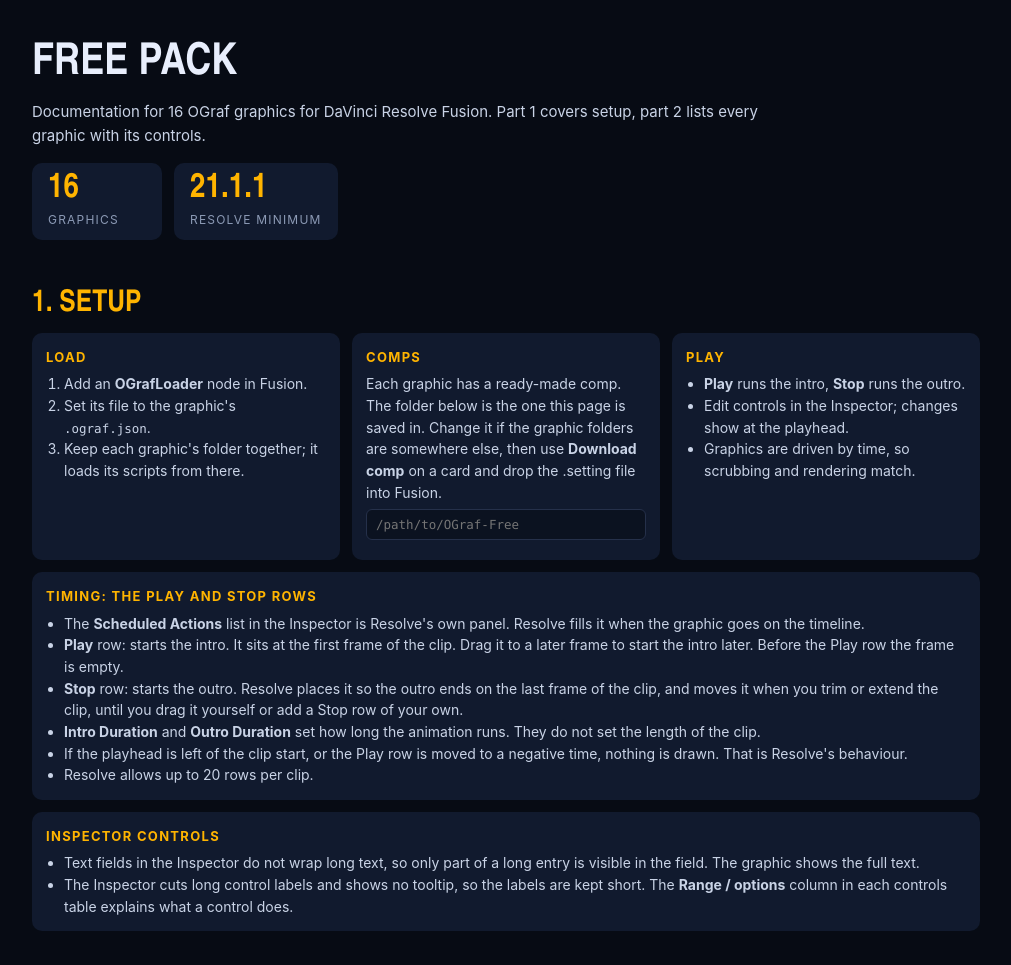
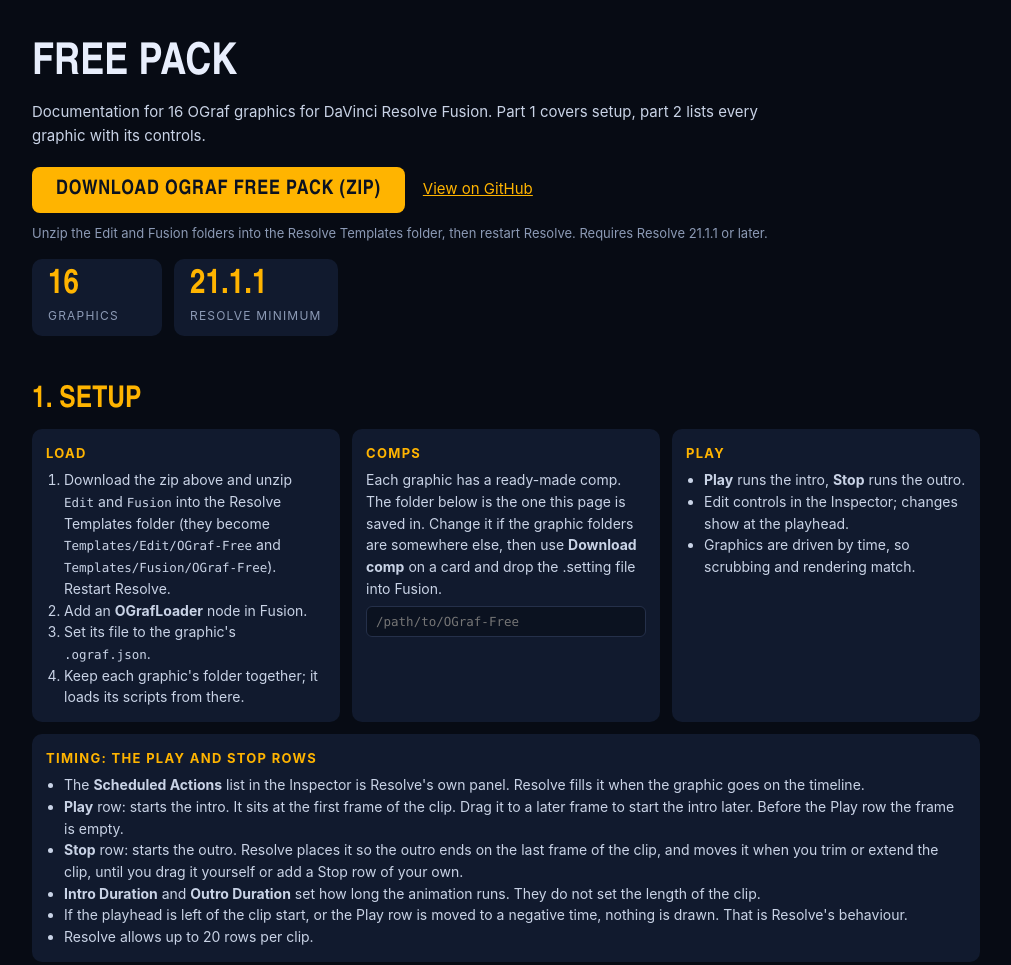
Before and after one commit to native-newmedia/ograf-free-pack, a plain HTML site: page docs/index.html in a window 1280 px wide. Shown: the top 965 px of the page, without its empty margins (134-1145 px from the left). Drawn offline with Linux system fonts and the light colour scheme.

Commit message:
Docs site: download button and install-aware Load step

```diff
--- a/docs/index.html
+++ b/docs/index.html
@@ -45,11 +45,12 @@ th{color:var(--mut);font-weight:600} td.d{color:var(--mut)}
 </style></head><body><main>
 <h1>Free Pack</h1>
 <p class="lead">Documentation for 16 OGraf graphics for DaVinci Resolve Fusion. Part 1 covers setup, part 2 lists every graphic with its controls.</p>
+<p style="margin:20px 0 0"><a href="https://github.com/native-newmedia/ograf-free-pack/releases/latest/download/OGraf-Free-Pack.zip" style="display:inline-block;background:var(--amber);color:var(--ink);font:700 20px/1 'Barlow Condensed','Arial Narrow',sans-serif;letter-spacing:.04em;text-transform:uppercase;padding:13px 24px;border-radius:8px;text-decoration:none">Download OGraf Free Pack (zip)</a><a href="https://github.com/native-newmedia/ograf-free-pack" style="margin-left:18px;color:var(--amber)">View on GitHub</a></p><p style="margin:10px 0 0;color:var(--mut);font-size:13px">Unzip the Edit and Fusion folders into the Resolve Templates folder, then restart Resolve. Requires Resolve 21.1.1 or later.</p>
 <div class="stats"><div><b>16</b><span>Graphics</span></div><div><b>21.1.1</b><span>Resolve minimum</span></div></div>
 
 <h2 class="sec">1. Setup</h2>
 <div class="grid2">
-<div class="box"><h4>Load</h4><ol><li>Add an <b>OGrafLoader</b> node in Fusion.</li><li>Set its file to the graphic's <code>.ograf.json</code>.</li><li>Keep each graphic's folder together; it loads its scripts from there.</li></ol></div>
+<div class="box"><h4>Load</h4><ol><li>Download the zip above and unzip <code>Edit</code> and <code>Fusion</code> into the Resolve Templates folder (they become <code>Templates/Edit/OGraf-Free</code> and <code>Templates/Fusion/OGraf-Free</code>). Restart Resolve.</li><li>Add an <b>OGrafLoader</b> node in Fusion.</li><li>Set its file to the graphic's <code>.ograf.json</code>.</li><li>Keep each graphic's folder together; it loads its scripts from there.</li></ol></div>
 <div class="box"><h4>Comps</h4><p style="margin:0;color:#C9D3E6">Each graphic has a ready-made comp. The folder below is the one this page is saved in. Change it if the graphic folders are somewhere else, then use <b>Download comp</b> on a card and drop the .setting file into Fusion.</p><input id="root" type="text" placeholder="/path/to/OGraf-Free" spellcheck="false"><p id="rootmsg" style="margin:8px 0 0;color:#FFB400;display:none">Enter the folder that holds the graphic folders first.</p></div>
 <div class="box"><h4>Play</h4><ul><li><b>Play</b> runs the intro, <b>Stop</b> runs the outro.</li><li>Edit controls in the Inspector; changes show at the playhead.</li><li>Graphics are driven by time, so scrubbing and rendering match.</li></ul></div>
 </div>
```
Also changed, not shown: 2 other files.
